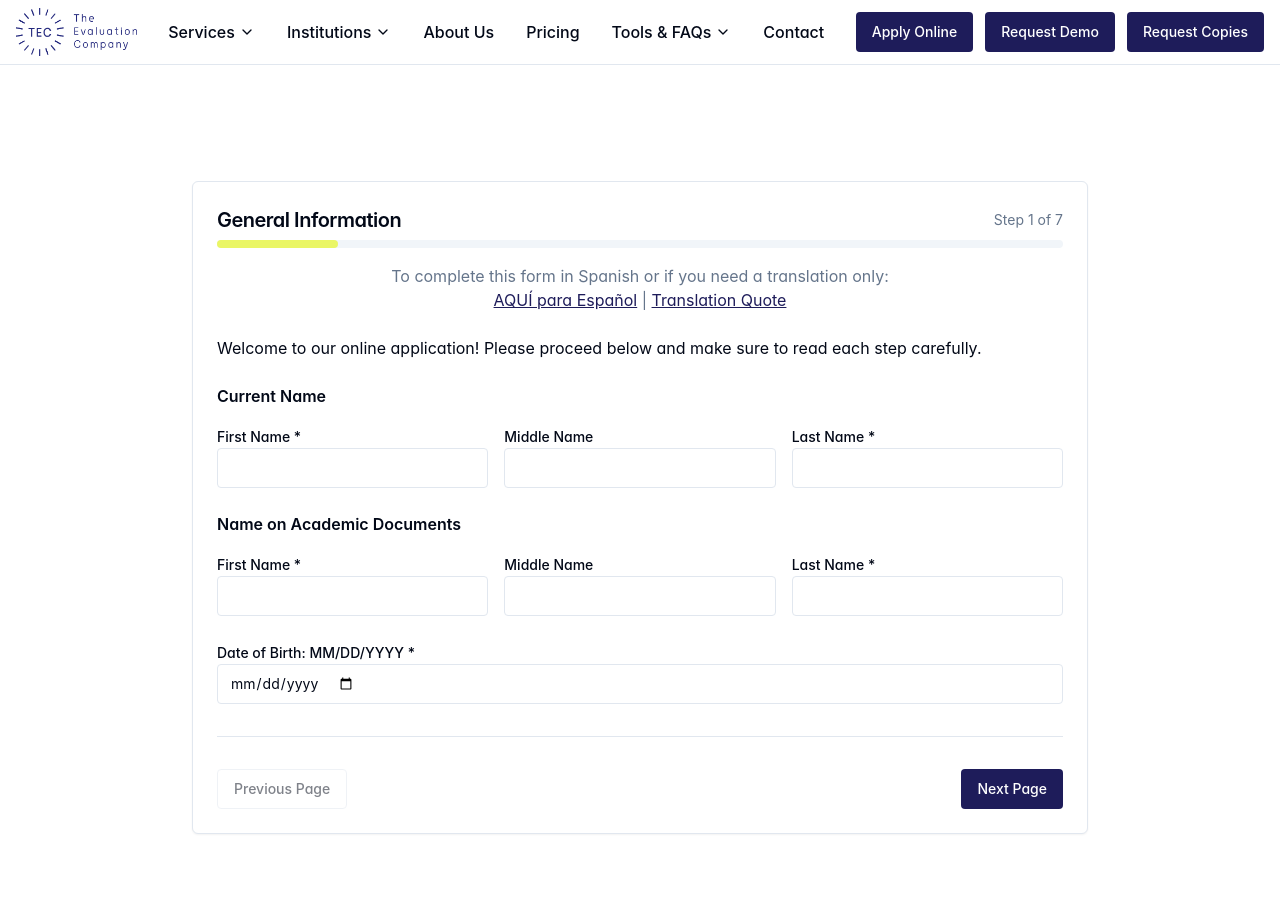
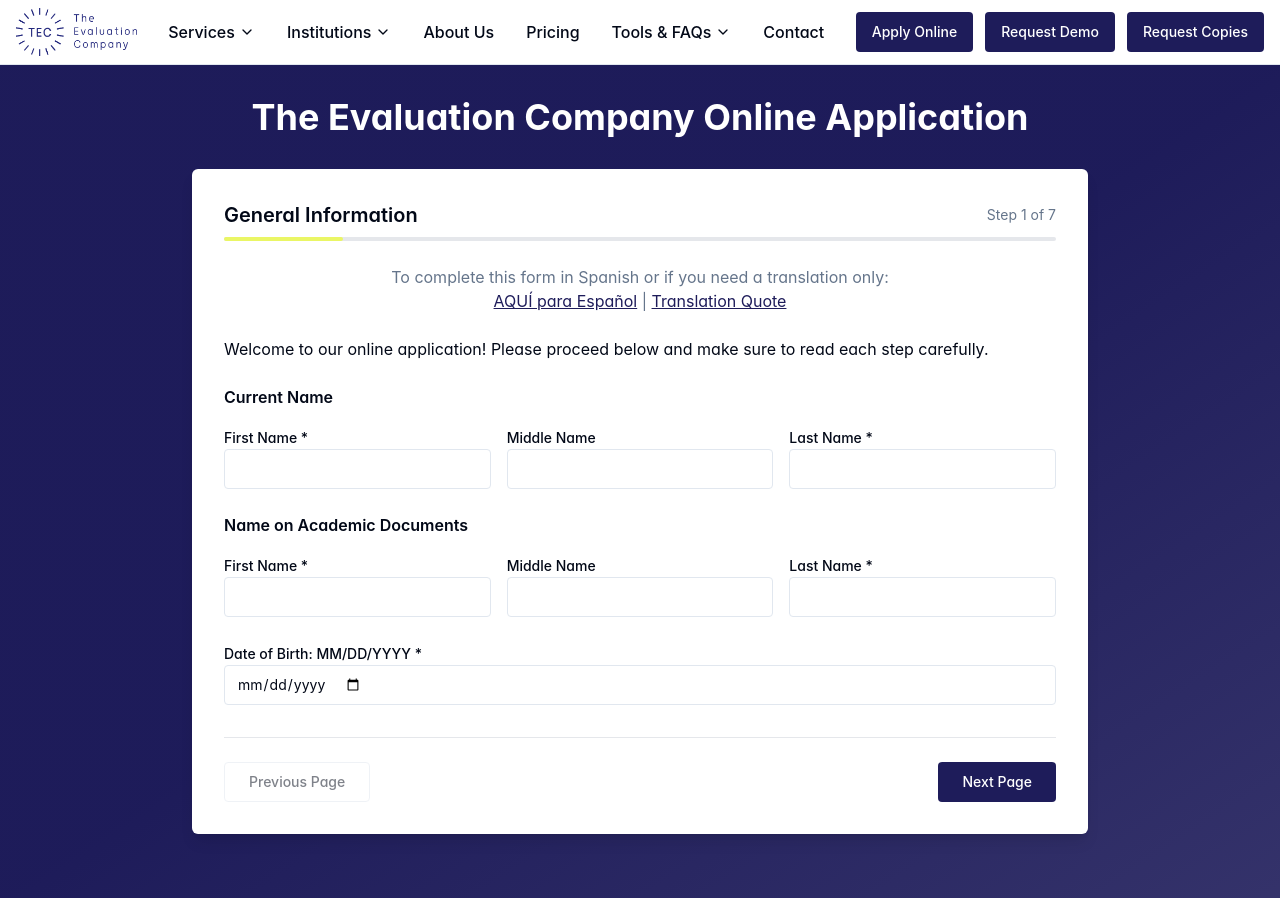
Before and after one commit to ormalka220/eval-clone-showcase, a React (Vite) app: page /application in a window 1280 px wide. Built offline with nearby package versions, Linux system fonts and the light colour scheme.

Commit message:
Fix application form styling
Update the application form styling to match the provided examples, adjusting background, size, and other visual elements for consistency.

```diff
--- a/src/components/ApplicationForm.tsx
+++ b/src/components/ApplicationForm.tsx
@@ -578,57 +578,48 @@ const ApplicationForm = ({ currentStep, onNextStep, onPrevStep }: ApplicationFor
   };
 
   return (
-    <div className="min-h-screen bg-gradient-hero py-12">
-      <div className="container mx-auto px-4">
-        <div className="text-center mb-8">
-          <h1 className="text-3xl font-bold text-primary-foreground mb-4">
-            The Evaluation Company Online Application
-          </h1>
-        </div>
-
-        <div className="max-w-4xl mx-auto">
-          <Card className="shadow-hero">
-            <CardHeader className="pb-4">
-              <div className="flex items-center justify-between">
-                <CardTitle className="text-xl font-semibold">
+    <div className="p-8">
+      {/* Progress bar */}
+      <div className="mb-6">
+        <div className="flex items-center justify-between mb-2">
+          <h2 className="text-xl font-semibold text-foreground">
             {stepTitles[currentStep]}
-                </CardTitle>
+          </h2>
           <div className="text-sm text-muted-foreground">
             Step {currentStep + 1} of {stepTitles.length}
           </div>
         </div>
 
-              {/* Progress bar */}
-              <div className="w-full bg-muted rounded-full h-2 mt-4">
+        <div className="w-full bg-gray-200 rounded-full h-1">
           <div
-                  className="bg-success h-2 rounded-full transition-smooth"
+            className="bg-success h-1 rounded-full transition-smooth"
             style={{ width: `${((currentStep + 1) / stepTitles.length) * 100}%` }}
           ></div>
         </div>
-            </CardHeader>
+      </div>
 
-            <CardContent className="pt-0">
+      {/* Form content */}
+      <div className="mb-8">
         {renderStep()}
+      </div>
 
-              <div className="flex justify-between pt-8 mt-8 border-t border-border">
+      {/* Navigation buttons */}
+      <div className="flex justify-between pt-6 border-t border-gray-200">
         <Button
           variant="outline"
           onClick={onPrevStep}
           disabled={currentStep === 0}
+          className="px-6 py-2"
         >
           Previous Page
         </Button>
         <Button
-                  className="btn-success"
           onClick={onNextStep}
           disabled={currentStep >= stepTitles.length - 1}
+          className="bg-primary text-primary-foreground hover:bg-primary/90 px-6 py-2"
         >
           Next Page
         </Button>
-              </div>
-            </CardContent>
-          </Card>
-        </div>
       </div>
     </div>
   );
--- a/src/pages/Application.tsx
+++ b/src/pages/Application.tsx
@@ -16,11 +16,25 @@ const Application = () => {
   return (
     <div className="min-h-screen bg-background">
       <Header />
-      <ApplicationForm
-        currentStep={currentStep}
-        onNextStep={handleNextStep}
-        onPrevStep={handlePrevStep}
-      />
+      <div className="bg-gradient-to-br from-primary via-primary to-primary/90 min-h-screen pb-8">
+        <div className="container mx-auto px-4 py-8">
+          <div className="text-center mb-8">
+            <h1 className="text-3xl lg:text-4xl font-bold text-primary-foreground mb-2">
+              The Evaluation Company Online Application
+            </h1>
+          </div>
+
+          <div className="max-w-4xl mx-auto">
+            <div className="bg-white rounded-lg shadow-lg overflow-hidden">
+              <ApplicationForm
+                currentStep={currentStep}
+                onNextStep={handleNextStep}
+                onPrevStep={handlePrevStep}
+              />
+            </div>
+          </div>
+        </div>
+      </div>
     </div>
   );
 };
```
Lines whose indentation alone changed are shown as unchanged.
